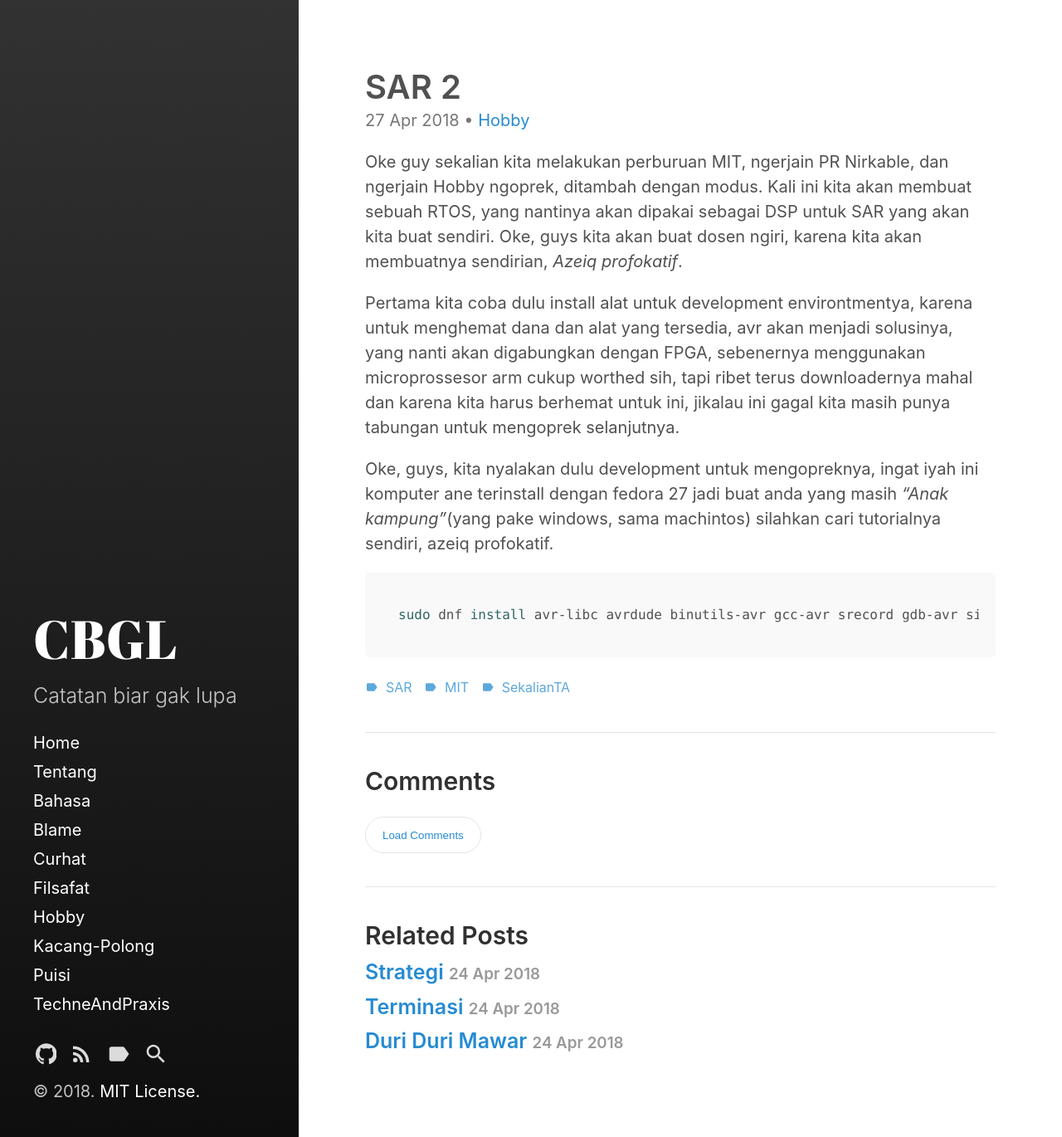
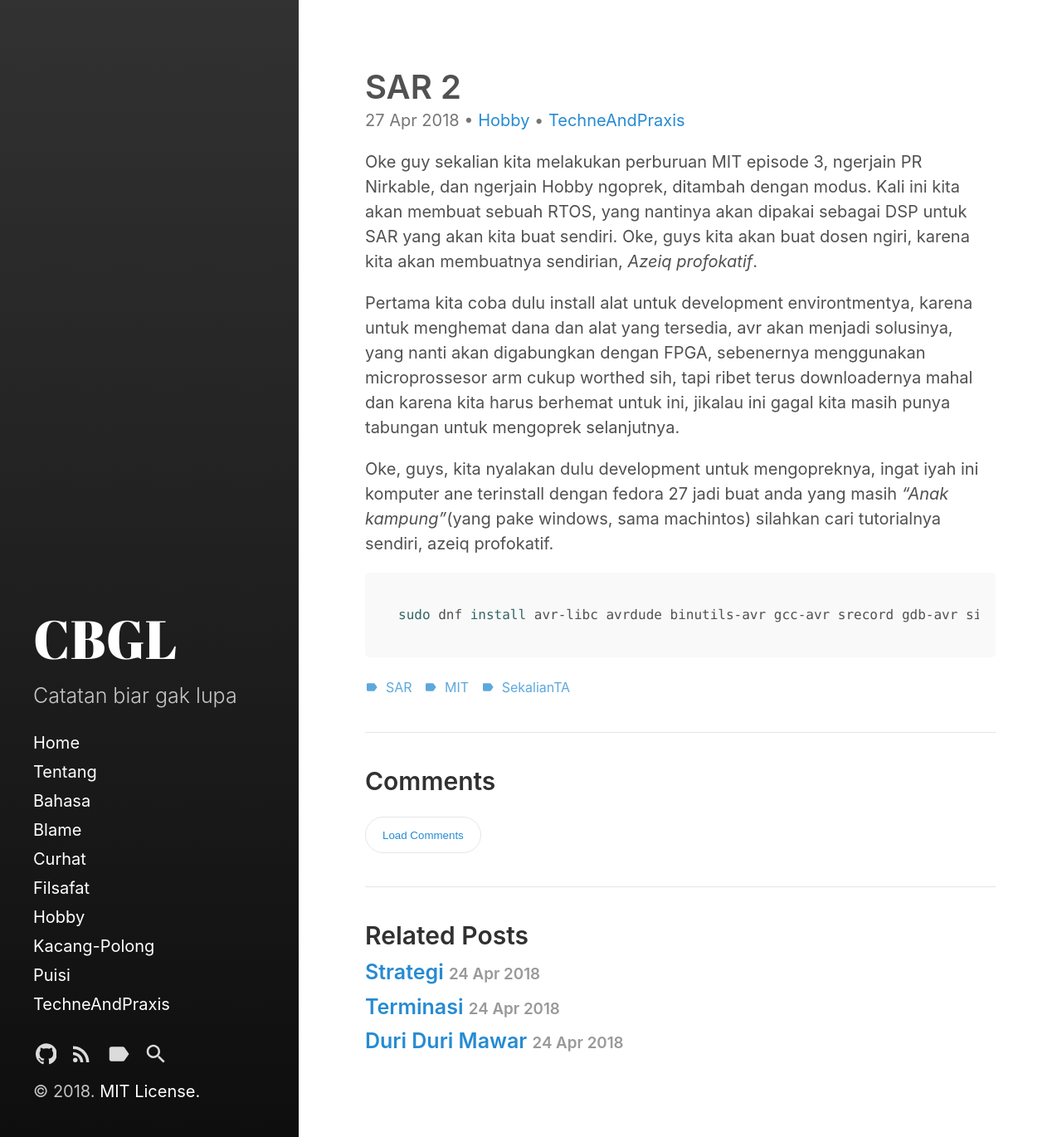
Before and after one commit to faoziaziz/faoziaziz, a Jekyll site: the page built from _posts/Hobbyist/2018-4-28-SAR-2.md, in a window 1280 px wide. Shown: the whole page at 83% size. Built offline with Jekyll 4.4.1, drawn with Linux system fonts in a browser that asks for light colours.

Commit message:
freak idea

```diff
--- a/_posts/Hobbyist/2018-4-28-SAR-2.md
+++ b/_posts/Hobbyist/2018-4-28-SAR-2.md
@@ -6,6 +6,8 @@ author: Aziz Amerul Faozi
 comments: true
 categories:
 - Hobby
+- TechneAndPraxis
+
 tags:
 - SAR
 - MIT
@@ -13,7 +15,7 @@ tags:
 excerpt_separator:  <!--more-->
 ---
 
-Oke guy sekalian kita melakukan perburuan MIT, ngerjain PR Nirkable, dan ngerjain Hobby ngoprek, ditambah dengan modus. Kali ini kita akan membuat sebuah RTOS, yang nantinya akan dipakai sebagai DSP untuk SAR yang akan kita buat sendiri. Oke, guys kita akan buat dosen ngiri, karena kita akan membuatnya sendirian, *Azeiq profokatif*.
+Oke guy sekalian kita melakukan perburuan MIT episode 3, ngerjain PR Nirkable, dan ngerjain Hobby ngoprek, ditambah dengan modus. Kali ini kita akan membuat sebuah RTOS, yang nantinya akan dipakai sebagai DSP untuk SAR yang akan kita buat sendiri. Oke, guys kita akan buat dosen ngiri, karena kita akan membuatnya sendirian, *Azeiq profokatif*.
 
 Pertama kita coba dulu install alat untuk development environtmentya, karena untuk menghemat dana dan alat yang tersedia, avr akan menjadi solusinya, yang nanti akan digabungkan dengan FPGA, sebenernya menggunakan microprossesor arm cukup worthed sih, tapi ribet terus downloadernya mahal dan karena kita harus berhemat untuk ini, jikalau ini gagal kita masih punya tabungan untuk mengoprek selanjutnya.
 
```
